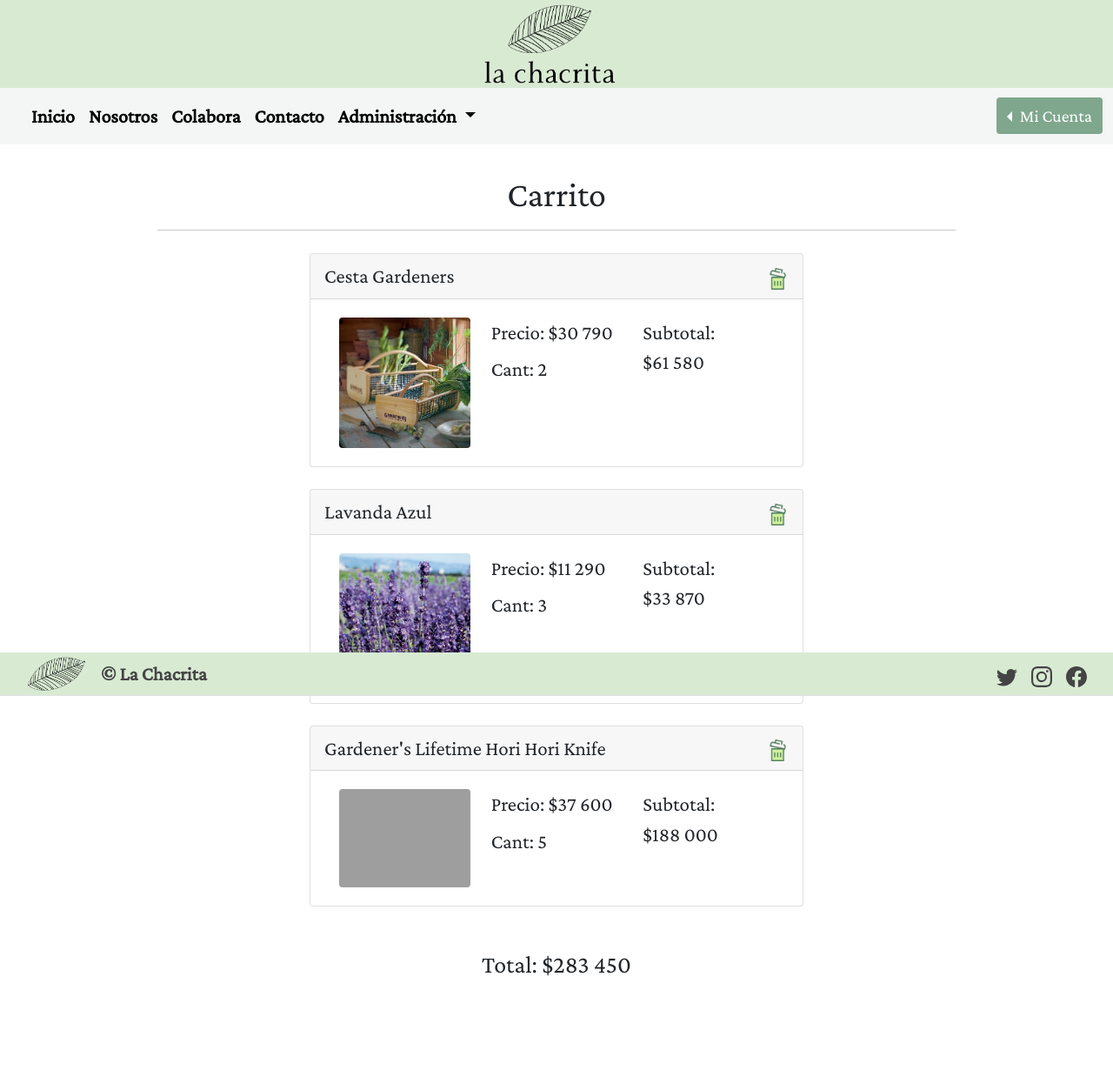
After one commit to pat-ern/django-ecommerce, a Django app: page /carrito/ in a window 1280 px wide. The commit adds this page. Shown: the whole page at 87% size. Run offline with Django 4.2, Linux system fonts and the light colour scheme; a user stored in the database is signed in; data comes from the database, SQL or seed files in the repository; some libraries are stand-ins or nearby versions; grey boxes are pictures that could not be loaded.

Commit message:
carrito de compra

```diff
--- a/laChacrita/app/models.py
+++ b/laChacrita/app/models.py
@@ -93,13 +93,20 @@ class Suscripcion(models.Model):
 #-------------------------------------------------------#
 
 # COMPRA-PRODUCTO
-class CompraProducto(models.Model):
-    idCompra = models.AutoField(primary_key=True)
-    idProducto = models.ForeignKey(Producto, on_delete=models.CASCADE)
-    fecha = models.DateField()
-    cantProductos = models.IntegerField()
-    montoTotal = models.IntegerField()
+
+cantidad = [
+    [1,"1"],
+    [2,"2"],
+    [3,"3"],
+    [4,"4"],
+    [5,"5"]
+]
+
+class DetalleCarrito(models.Model):
+    producto = models.ForeignKey(Producto, on_delete=models.CASCADE)
+    cantidad = models.IntegerField(choices=cantidad)
     comprador = models.ForeignKey(User, on_delete=models.CASCADE)
+    subtotal = models.IntegerField(default=0)
 
     def __str__(self):
-        return self.idCompra
+        return self.producto.nombre
--- /dev/null
+++ b/laChacrita/app/static/app/css/carrito.css
@@ -0,0 +1,12 @@
+.cart-item {
+    font-size: 1em;
+    padding: 10px;
+}
+
+img {
+    border-radius: 4px;
+}
+
+.card-body {
+    display: inline-block;
+}
--- a/laChacrita/app/templates/app/base.html
+++ b/laChacrita/app/templates/app/base.html
@@ -81,7 +81,7 @@
                   <ul class="dropdown-menu" aria-labelledby="dropdownMenuButton1">
                     <li><a class="dropdown-item">@{{ user.username | title }}</a></li>
                     <li><hr class="dropdown-divider"></li>
-                    <li><a class="dropdown-item" href="#">Carrito</a></li>
+                    <li><a class="dropdown-item" href="{% url 'carrito' %}">Carrito</a></li>
                     <li><a class="dropdown-item" href="#">Mi Datos</a></li>
                     <li><a class="dropdown-item" href="{% url 'logout' %}">Cerrar Sesion</a></a></li>
                   </ul>
--- /dev/null
+++ b/laChacrita/app/templates/app/usuario/carrito.html
@@ -0,0 +1,81 @@
+{% extends 'app/base.html' %}
+{% load static %}
+
+{% block titulo %}
+<title>Carrito de Compra</title>
+{% endblock %}
+
+{% block css %}
+<link rel="stylesheet" href="{% static 'app/css/listar.css'%}"/>
+<link rel="stylesheet" href="{% static 'app/css/carrito.css'%}"/>
+{% endblock %}
+
+{% block js %}
+<script>
+    function eliminarProducto(id){
+        Swal.fire({
+            "title":"¿Estás seguro?",
+            "text":"Mas tarde puedes volver a agregar el producto",
+            "icon":"warning",
+            "showCancelButton":true,
+            "cancelButtonText": "No, cancelar",
+            "confirmButtonText": "Si, eliminar",
+            "reverseButtons":true,
+            "confirmButtonColor":"#558F67",
+            "cancelButtonColor":"#dc3545"
+        })
+        .then(function(result){
+            if(result.isConfirmed){
+                window.location.href="/eliminardecarrito/"+id+"/"
+            }
+        })
+    }
+</script>
+{% endblock %}
+
+{% block contenido %}
+{% load crispy_forms_tags %}
+{% load humanize %}
+
+<main class="container table-responsive col-lg-9">
+    <br>
+    <h1 style="text-align:center;">Carrito</h1>
+    <hr>
+    {% if not carrito %}
+        <h3 style="text-align:center;">No hay productos en el carrito :c</h3>
+    {% endif %}
+    {% for c in carrito %}
+        <div class="row cart-item">
+            <div class="col-0 col-sm-1 col-lg-1 col-xl-2">
+            </div>
+            <div class="col-12 col-sm-10 col-lg-10 col-xl-8">
+                <div class="card">
+                    <div class="card-header">
+                        {{c.producto.nombre}}
+                        <a class="float-end" href="#" onclick="eliminarProducto({{ c.id }})"><img src="{% static 'app/img/delete.png' %}" width="25" height="auto" title="Eliminar"></a>
+                    </div>
+                    <div class="card-body">
+                        <div class="row">
+                            <div class="col">
+                                <img src="{{ c.producto.imagen.url }}" class="img-fluid" alt="...">
+                            </div>
+                            <div class="col">
+                                <p class="card-title">Precio: ${{c.producto.precio | intcomma }}</p>
+                                <p class="card-text">Cant: {{c.cantidad}}</p>
+                            </div>
+                            <div class="col">
+                                <p class="card-text">Subtotal: ${{c.subtotal | intcomma }}</p>
+                            </div>
+                        </div>
+                    </div>
+                </div>
+            </div>
+            <div class="col-0 col-sm-1 col-lg-1 col-xl-2">
+            </div>
+        </div>
+    {% endfor%}
+    <br>
+    <h3 style="text-align:center;">Total: ${{ total | intcomma }}</h3>
+    <br>
+</main>
+{% endblock %}
--- a/laChacrita/app/urls.py
+++ b/laChacrita/app/urls.py
@@ -3,7 +3,7 @@ from . import views
 from .views import \
     producto, conocenos, contacto, agregarProducto, lista_productos, modificarProducto, eliminarProducto, \
     estado_suscripcion, lista_suscripciones, crear_suscripcion, cancelar_suscripcion, modificar_suscripcion, \
-    inicio_sesion, registro_usuario
+    inicio_sesion, registro_usuario, carrito_compras, eliminar_de_carrito
 
 urlpatterns = [
     path('', views.Index.as_view(), name='index'),
@@ -25,4 +25,6 @@ urlpatterns = [
     path('iniciosesion/', inicio_sesion, name="inicio_sesion"),
     path('registro/', registro_usuario, name="registro_usuario"),
 
+    path('carrito/', carrito_compras, name='carrito'),
+    path('eliminardecarrito/<id>/', eliminar_de_carrito, name='eliminar_de_carrito'),
 ]
--- a/laChacrita/app/views.py
+++ b/laChacrita/app/views.py
@@ -6,15 +6,11 @@ from django.contrib.auth import authenticate, login
 from django.contrib.auth.decorators import login_required, permission_required
 from django.contrib.auth.forms import AuthenticationForm
 from django.views.generic import ListView
-
-from rest_framework.decorators import permission_classes
-from rest_framework.authentication import TokenAuthentication
-from rest_framework.permissions import IsAuthenticated
 from rest_framework.authtoken.models import Token
 
 from .filters import IndexFilter
-from .forms import ContactoForm, EstadoSuscripcionForm, ProductoForm, CalificacionForm, SuscripcionForm, CustomUserCreationForm
-from .models import Calificacion, Producto
+from .forms import ContactoForm, DetalleCarritoForm, EstadoSuscripcionForm, ProductoForm, CalificacionForm, SuscripcionForm, CustomUserCreationForm
+from .models import Calificacion, DetalleCarrito, Producto
 from .operaciones import calcular_promedio
 import requests
 
@@ -51,12 +47,28 @@ def producto(request, id):
     data = {
         'producto' : producto,
         'form': CalificacionForm(),
-        'calificaciones': calificaciones
+        'calificaciones': calificaciones,
+        'carritoForm' : DetalleCarritoForm(),
     }
 
+    # ANADIR AL CARRITO
     if request.method == 'POST':
+        formulario = DetalleCarritoForm(data=request.POST)
 
+        if formulario.is_valid():
+            cart = formulario.save(commit=False)
+            cart.comprador = request.user
+            cart.producto = producto
+            cart.subtotal = cart.cantidad * producto.precio
+            cart.save()
+
+            messages.success(request, "Se ha añadido al carrito correctamente.")
+            return redirect(to="producto", id=id)
+
+    # CALIFICACION
+    if request.method == 'POST':
         formulario = CalificacionForm(data=request.POST)
+
         if formulario.is_valid():
             calificacion = formulario.save(commit=False)
             calificacion.idProducto = producto.id
@@ -321,3 +333,26 @@ def registro_usuario(request):
 
 
     return render(request, 'registration/registro.html', data)
+
+# CARRITO DE COMPRAS
+
+def carrito_compras(request):
+
+    carrito = DetalleCarrito.objects.filter(comprador = request.user)
+
+    total = 0
+    for i in carrito:
+        total += i.subtotal
+
+    data = {
+        'carrito' : carrito,
+        'total' : total
+    }
+
+    return render(request, 'app/usuario/carrito.html', data)
+
+def eliminar_de_carrito(request, id):
+    detalle_carrito = get_object_or_404(DetalleCarrito, id=id)
+    detalle_carrito.delete()
+    messages.success(request, "Producto eliminado del carrito.")
+    return redirect(to="carrito")
```
Also changed, not shown: laChacrita/app/admin.py (+5 -2 lines), laChacrita/app/forms.py (+9 -2 lines), laChacrita/app/templates/app/producto.html (+15 -12 lines), laChacrita/app/migrations/0041_detallecarrito.py (added), laChacrita/app/migrations/0042_rename_idproducto_detallecarrito_producto_and_more.py (added), laChacrita/app/migrations/0043_detallecarrito_subtotal.py (added), laChacrita/app/migrations/0044_delete_compraproducto.py (added), laChacrita/db.sqlite3.
